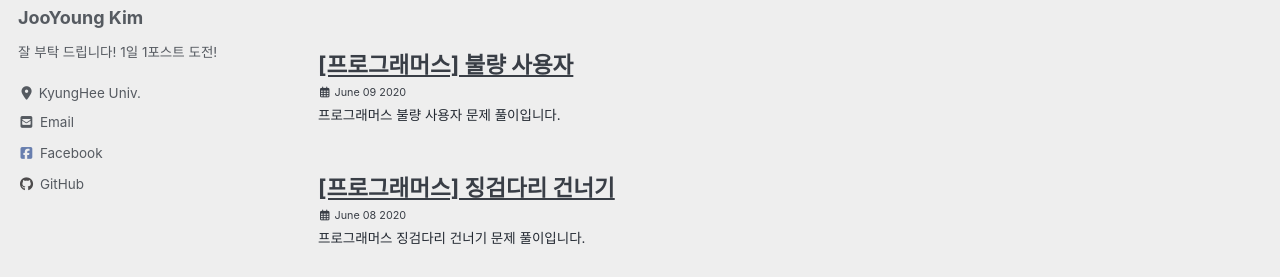
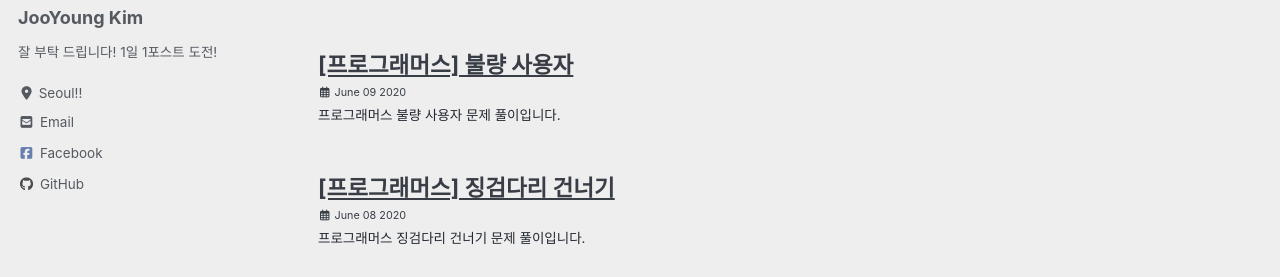
Before and after one commit to JooYoung1121/JooYoung1121.github.io, a Jekyll site: the page built from index.html, in a window 1280 px wide. Shown: the part 226-503 px from the top of the page. Built offline with Jekyll 4.4.1, drawn with Linux system fonts in a browser that asks for light colours; cached includes are drawn as plain includes; nearby versions of some CDN libraries; the list of posts is cut into pages by our own code.

Commit message:
Update _config.yml

```diff
--- a/_config.yml
+++ b/_config.yml
@@ -21,9 +21,9 @@
 subtitle                 : # site tagline that appears below site title in masthead
 name                     : "JooYoung"
 description              : "JY Blog"
-url                      : # the base hostname & protocol for your site e.g. "https://mmistakes.github.io"
+url                      : "https://jooyoung1121.github.io" # the base hostname & protocol for your site e.g. "https://mmistakes.github.io"
 baseurl                  : # the subpath of your site, e.g. "/blog"
-repository               : # GitHub username/repo-name e.g. "mmistakes/minimal-mistakes"
+repository               : "JooYoung1121/JooYoung1121.github.io"# GitHub username/repo-name e.g. "mmistakes/minimal-mistakes"
 teaser                   : # path of fallback teaser image, e.g. "/assets/images/500x300.png"
 logo                     : # path of logo image to display in the masthead, e.g. "/assets/images/88x88.png"
 masthead_title           : # overrides the website title displayed in the masthead, use " " for no title
@@ -96,7 +96,7 @@
   name             : "JooYoung Kim"
   avatar           : "/assets/images/JY/내사진.png" # path of avatar image, e.g. "/assets/images/bio-photo.jpg"
   bio              : "잘 부탁 드립니다! 1일 1포스트 도전!"
-  location         : "KyungHee Univ."
+  location         : "Seoul!!"
   email            :
   links:
     - label: "Email"
```
